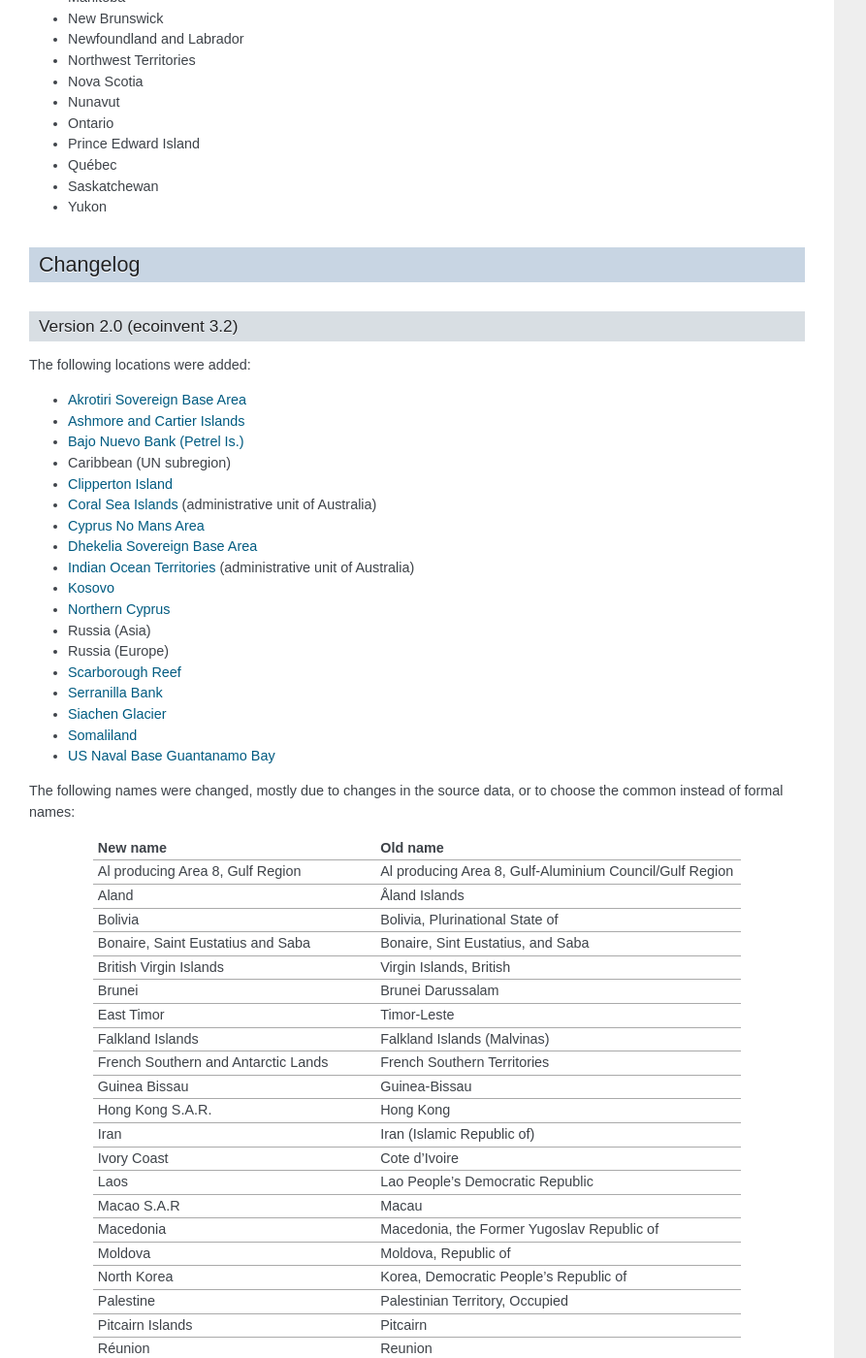
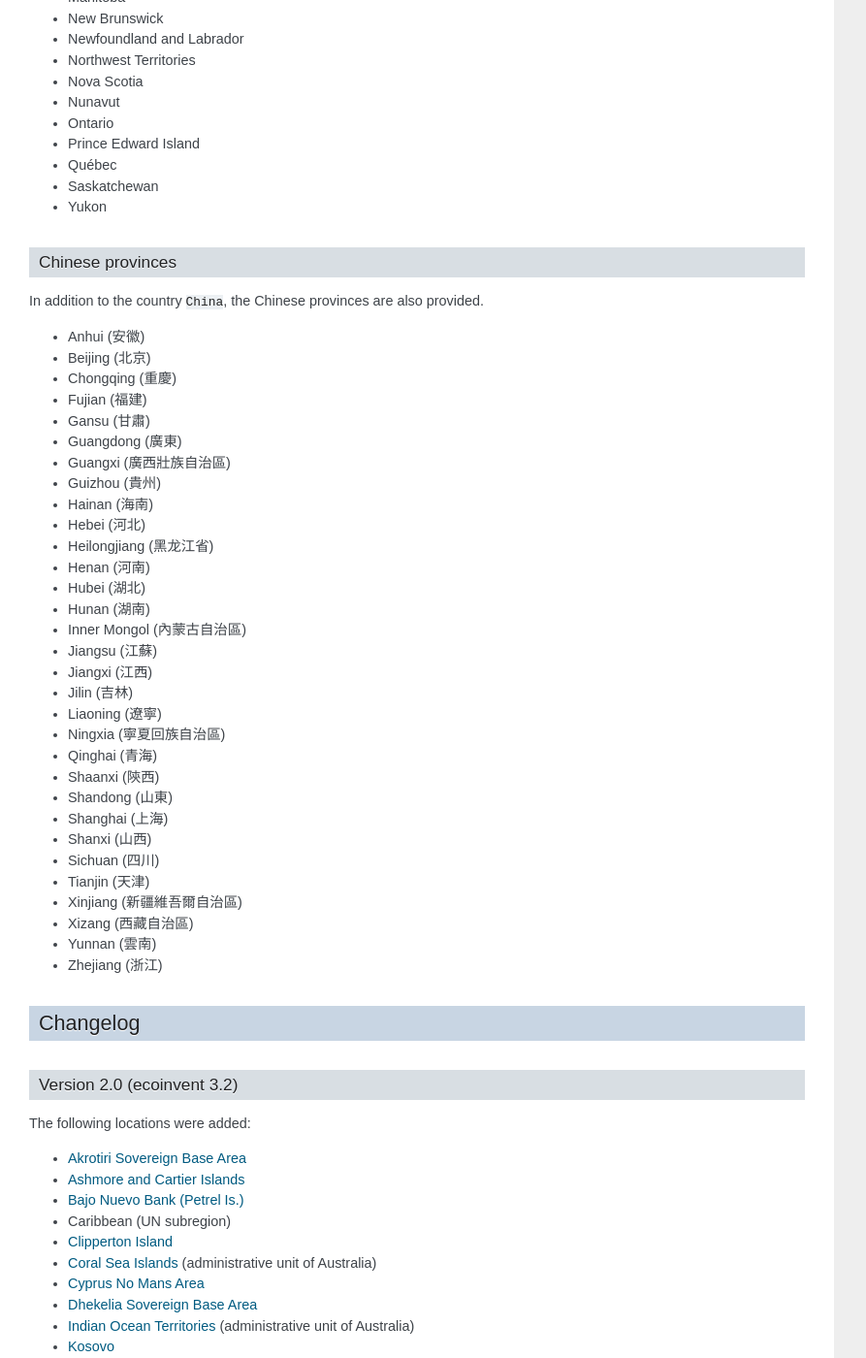
Before and after one commit to ecoinvent/ecoinvent-topology, a Sphinx documentation site: the page built from docs/index.rst, in a window 1280 px wide and 1400 px high, scrolled down 8088 px. Shown: the whole window at 97% size, without its empty margins (0-893 px from the left). Built offline with Sphinx 7.4.7, drawn with Linux system fonts in a browser that asks for light colours.

Commit message:
Add Chinese provinces to docs

```diff
--- a/docs/index.rst
+++ b/docs/index.rst
@@ -397,6 +397,43 @@ In addition to the country ``Canada``, the Canadian provinces are also provided.
 * Saskatchewan
 * Yukon
 
+Chinese provinces
++++++++++++++++++
+
+In addition to the country ``China``, the Chinese provinces are also provided.
+
+* Anhui (安徽)
+* Beijing (北京)
+* Chongqing (重慶)
+* Fujian (福建)
+* Gansu (甘肅)
+* Guangdong (廣東)
+* Guangxi (廣西壯族自治區)
+* Guizhou (貴州)
+* Hainan (海南)
+* Hebei (河北)
+* Heilongjiang (黑龙江省)
+* Henan (河南)
+* Hubei (湖北)
+* Hunan (湖南)
+* Inner Mongol (內蒙古自治區)
+* Jiangsu (江蘇)
+* Jiangxi (江西)
+* Jilin (吉林)
+* Liaoning (遼寧)
+* Ningxia (寧夏回族自治區)
+* Qinghai (青海)
+* Shaanxi (陝西)
+* Shandong (山東)
+* Shanghai (上海)
+* Shanxi (山西)
+* Sichuan (四川)
+* Tianjin (天津)
+* Xinjiang (新疆維吾爾自治區)
+* Xizang (西藏自治區)
+* Yunnan (雲南)
+* Zhejiang (浙江)
+
 Changelog
 ---------
 
```
Also changed, not shown: 1 other file.
